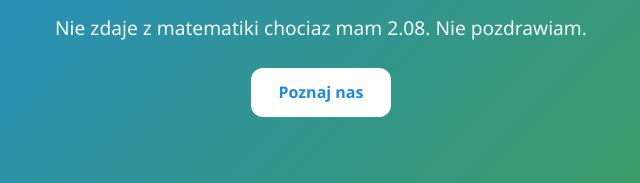
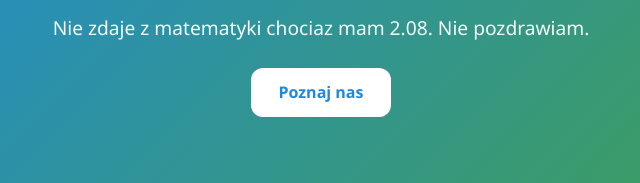
Before and after one commit to wasyl1121/brainrots, a plain HTML site: page index.html in a window 1280 px wide. Shown: the part 215-398 px from the top of the page, 319-959 px from the left. Drawn offline with Linux system fonts and the light colour scheme.

Commit message:
Update index.html

```diff
--- a/index.html
+++ b/index.html
@@ -19,7 +19,7 @@
 
   <section class="hero">
     <h1>Witaj na naszej stronie!</h1>
-    <p>Nie zdaje z matematiki chociaz mam 2.08. Nie pozdrawiam.</p>
+    <p>Nie zdaje z matematyki chociaz mam 2.08. Nie pozdrawiam.</p>
     <a href="o-nas.html" class="btn">Poznaj nas</a>
   </section>
 
```
